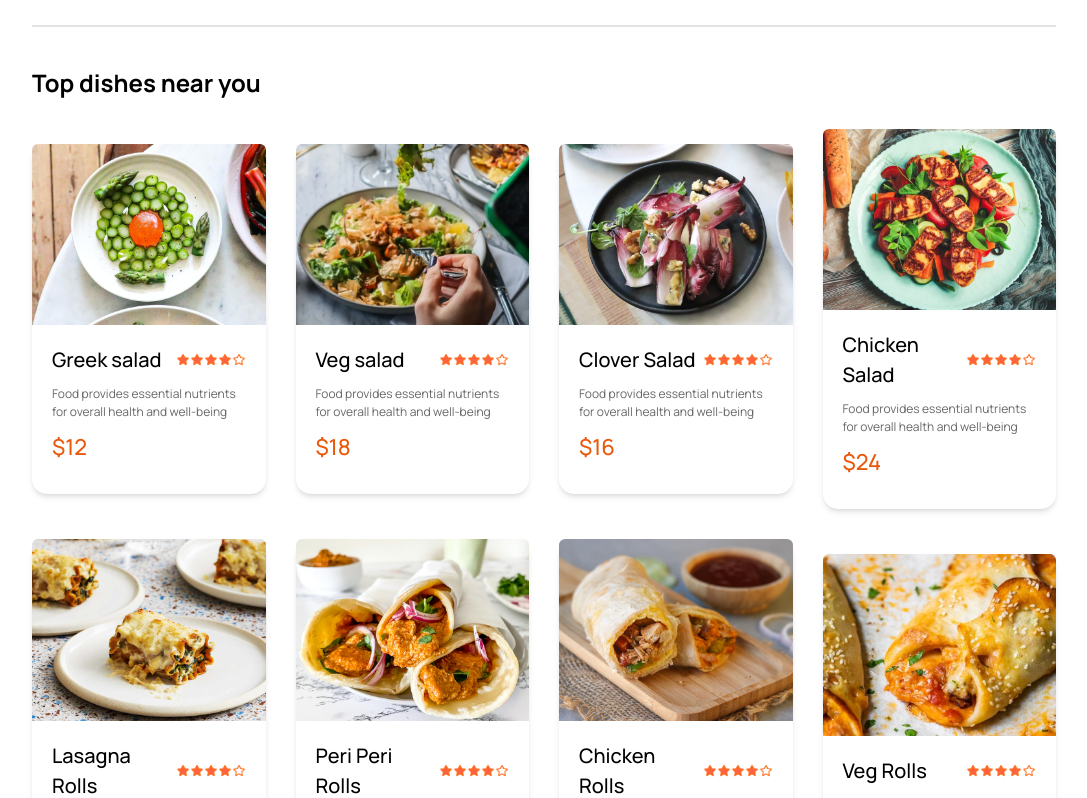
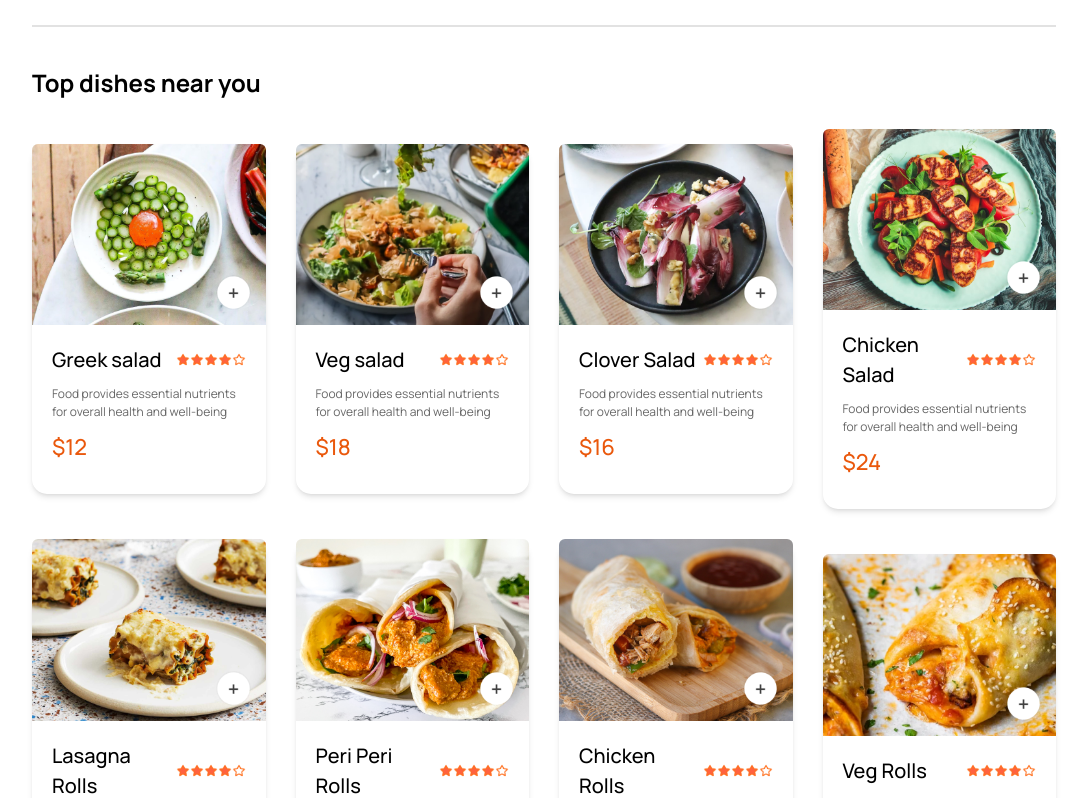
Before and after one commit to SalmanMohammed2001/Food-Deliviry-Frontend, a React app: page / in a window 1280 px wide. Shown: the part 880-1678 px from the top of the page, without its empty margins (96-1183 px from the left). Built offline with nearby package versions, Linux system fonts and the light colour scheme; the HTML template or start-up script is replaced by a standard one.

Commit message:
Fooditem compont add itemcount increes and decress button

```diff
--- a/src/components/FoodItem/FoodItem.tsx
+++ b/src/components/FoodItem/FoodItem.tsx
@@ -1,12 +1,28 @@
 // @ts-ignore
 import {assets} from "../../assets/assets";
+import {useState} from "react";
 
 // @ts-ignore
 const FoodItem=({id,name,price,description,image})=>{
+
+    const[itemCount,setItemCount]=useState(0)
+
+
+
     return(
         <div className={"food-item w-[100%] m-auto rounded-[15px]  shadow-md"}>
-            <div className={"food-item-img-container"}>
+
+            <div className={"food-item-img-container relative "}>
                 <img className={"food-item-img w-[100%]  rounded-t-md  "} src={image} alt=""/>
+                {
+                    !itemCount ?
+                        <img className={"add w-[35px] rounded-[50%]  absolute bottom-[15px] right-[15px] cursor-pointer "} onClick={()=>setItemCount(pre=>pre+1)} src={assets.add_icon_white} alt=""/>:
+                        <div className={"food-item-counter absolute bottom-[15px] right-[15px] flex gap-[10px] p-[6px] rounded-[50px] bg-white"}>
+                            <img className={"w-[30px]"} onClick={() => setItemCount(pre => pre - 1)} src={assets.remove_icon_red} alt=""/>
+                            <p>{itemCount}</p>
+                            <img className={"w-[30px]"} onClick={() => setItemCount(pre => pre + 1)} src={assets.add_icon_green} alt=""/>
+                        </div>
+                }
             </div>
             <div className={"food-item-info p-[20px]"}>
                 <div className={"food-item-name-rating flex justify-between items-center mb-[10px]"}>
```
